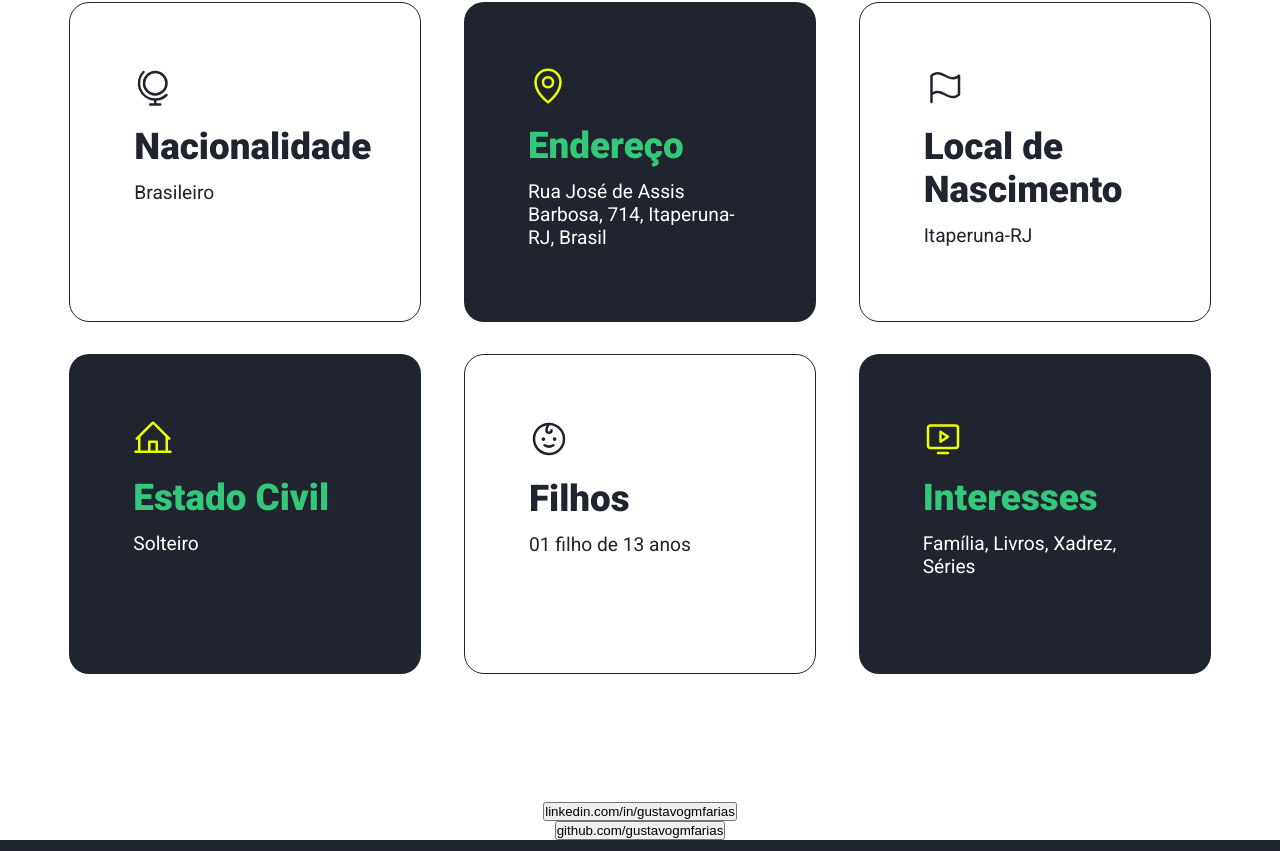
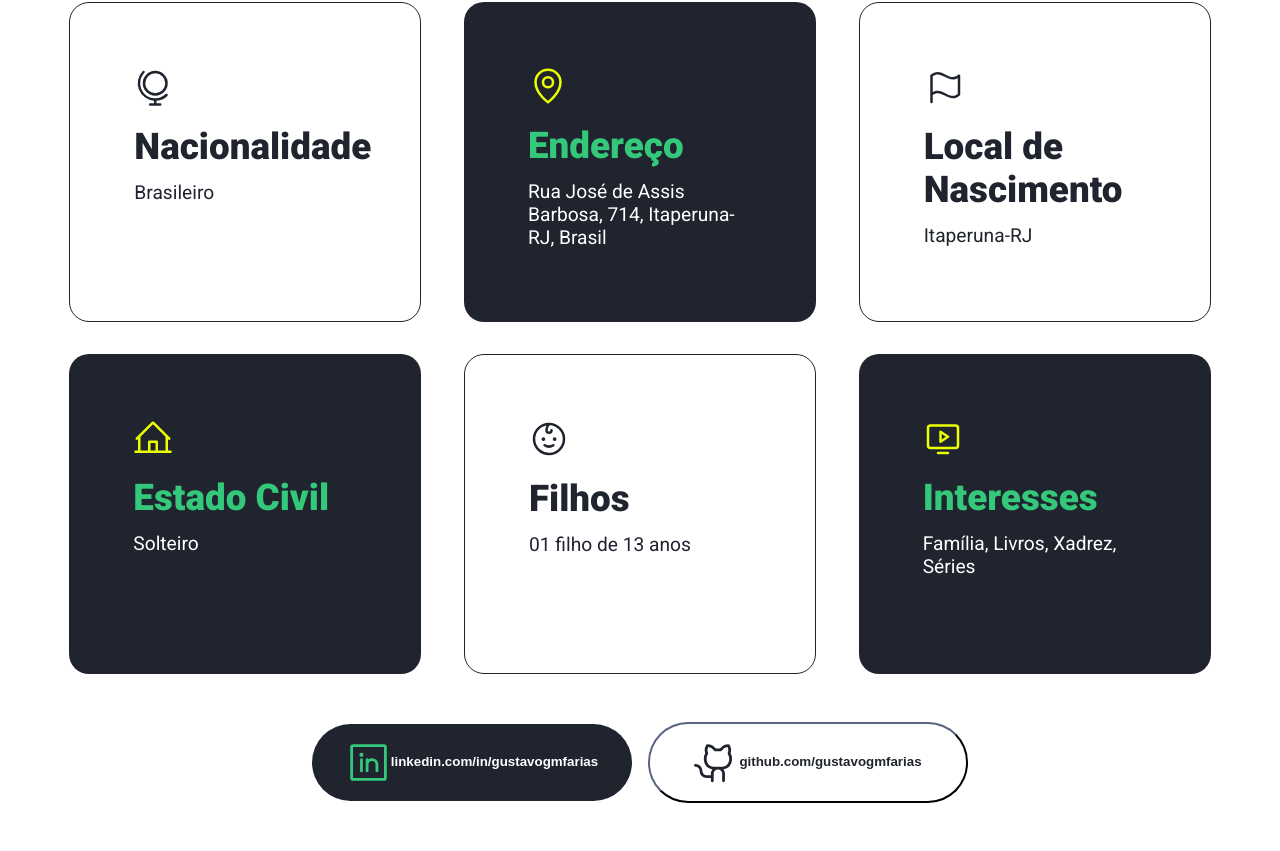
Before and after one commit to gustavogmfarias/gugo.dev, a React (Vite) app: page / in a window 1280 px wide. Shown: the part 1774-2625 px from the top of the page. Built offline with nearby package versions, Linux system fonts and the light colour scheme; no server answers.

Commit message:
Implemented buttons in About Me.

```diff
--- a/src/pages/AboutMe/index.tsx
+++ b/src/pages/AboutMe/index.tsx
@@ -13,9 +13,11 @@ import {
   Baby,
   Flag,
   Gift,
+  GithubLogo,
   GlobeStand,
   HouseLine,
   IdentificationBadge,
+  LinkedinLogo,
   MapPin,
   MonitorPlay,
   Phone,
@@ -262,10 +264,14 @@ export function AboutMe() {
                 ""
               }
               icon={<Baby size={40} color={theme["gray-600"]} />}
-              info={`01 filho de ${dayjs().diff(
+              info={`01 ${
+                lang === "pt" ? "filho" : lang === "es" ? "hijo" : "child"
+              }${lang === "pt" ? " de" : ","}  ${dayjs().diff(
                 aboutMeContent?.children?.data?.[0]?.dateOfBirth,
                 "years"
-              )} anos`}
+              )} ${
+                lang === "pt" ? "anos" : lang === "es" ? "años" : "years old"
+              } `}
             ></PersonalDetail>
             <PersonalDetail
               variant="full"
@@ -282,8 +288,30 @@ export function AboutMe() {
         )}
       </PersonalDetailsContainer>
       <ButtonsContainer>
-        <Button variant="full">linkedin.com/in/gustavogmfarias</Button>
-        <Button variant="transparent">github.com/gustavogmfarias</Button>
+        <Button
+          variant="full"
+          onClick={() =>
+            window.open("https://linkedin.com/in/gustavogmfarias", "_blank")
+          }
+        >
+          <LinkedinLogo
+            size={45}
+            style={{ verticalAlign: "middle", color: theme["green-300"] }}
+          />
+          linkedin.com/in/gustavogmfarias
+        </Button>
+        <Button
+          variant="transparent"
+          onClick={() =>
+            window.open("https://github.com/gustavogmfarias", "_blank")
+          }
+        >
+          <GithubLogo
+            size={45}
+            style={{ verticalAlign: "middle", color: theme["gray-600"] }}
+          />
+          github.com/gustavogmfarias
+        </Button>
       </ButtonsContainer>
     </Container>
   );
--- a/src/pages/AboutMe/styles.ts
+++ b/src/pages/AboutMe/styles.ts
@@ -109,24 +109,56 @@ export const PersonalDetailsContainer = styled.div`
 
   @media (max-width: 768px) {
     margin-top: 2rem;
-    margin-bottom: 5rem;
+    margin-bottom: 3rem;
 
     flex-direction: column;
   }
 `;
 export const ButtonsContainer = styled.div`
   display: flex;
-  flex-direction: column;
+  flex-direction: row;
 
-  margin: 8rem 0 auto;
+  margin: 3rem auto;
+
+  gap: 1rem;
 
   align-items: center;
+  justify-items: center;
   justify-content: space-between;
 
   text-decoration: none;
+
+  @media (max-width: 768px) {
+    flex-direction: column;
+  }
 `;
 
 interface ButtonVariants {
   variant: "full" | "transparent";
 }
-export const Button = styled.button<ButtonVariants>``;
+export const Button = styled.button<ButtonVariants>`
+  min-height: 2rem;
+  min-width: 20rem;
+  max-width: 100vw;
+  width: 100%;
+  padding: 1rem 0;
+  border-radius: 40px;
+  cursor: pointer;
+
+  gap: 0.5rem;
+
+  background-color: ${({ theme, variant }) =>
+    variant === "full" ? theme["gray-600"] : "transparent"};
+
+  color: ${({ theme, variant }) =>
+    variant === "full" ? theme["white"] : theme["gray-600"]};
+
+  border: ${({ theme, variant }) => (variant === "full" ? 0 : 1)} solid;
+  border-color: ${({ theme, variant }) =>
+    variant === "full" ? theme["gray-600"] : theme["gray-600"]};
+
+  justify-items: center;
+  justify-content: center;
+
+  font-weight: 800;
+`;
```
